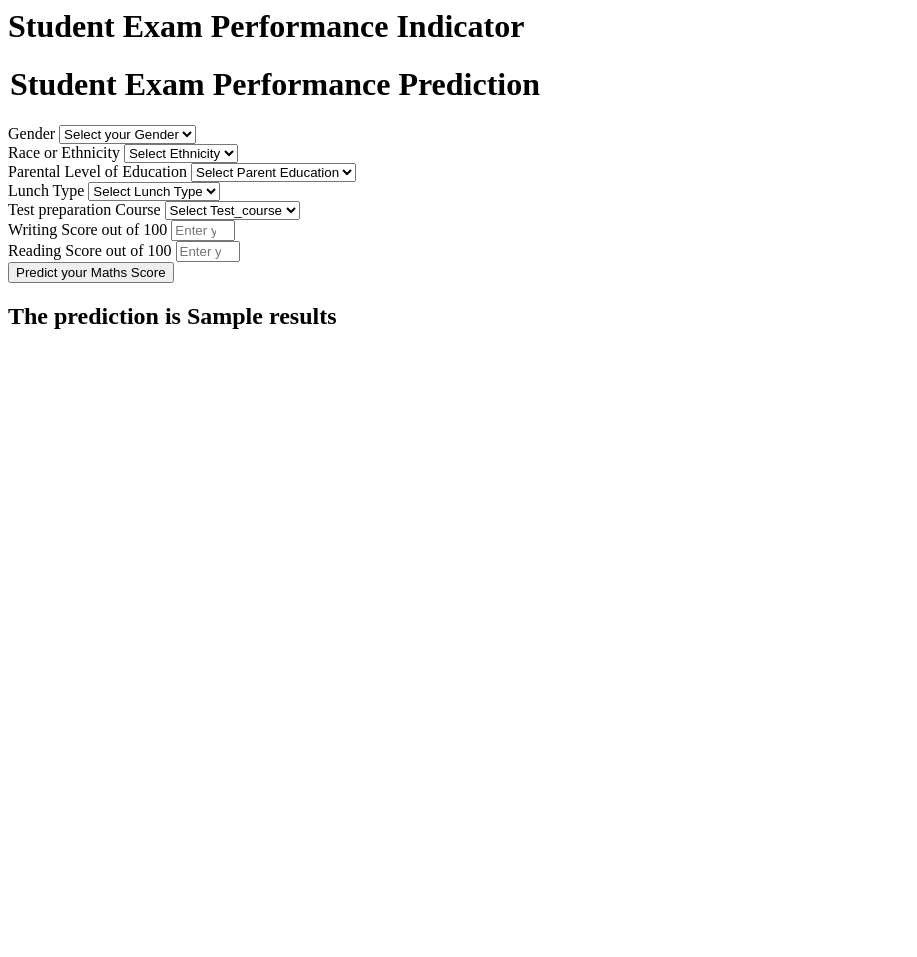
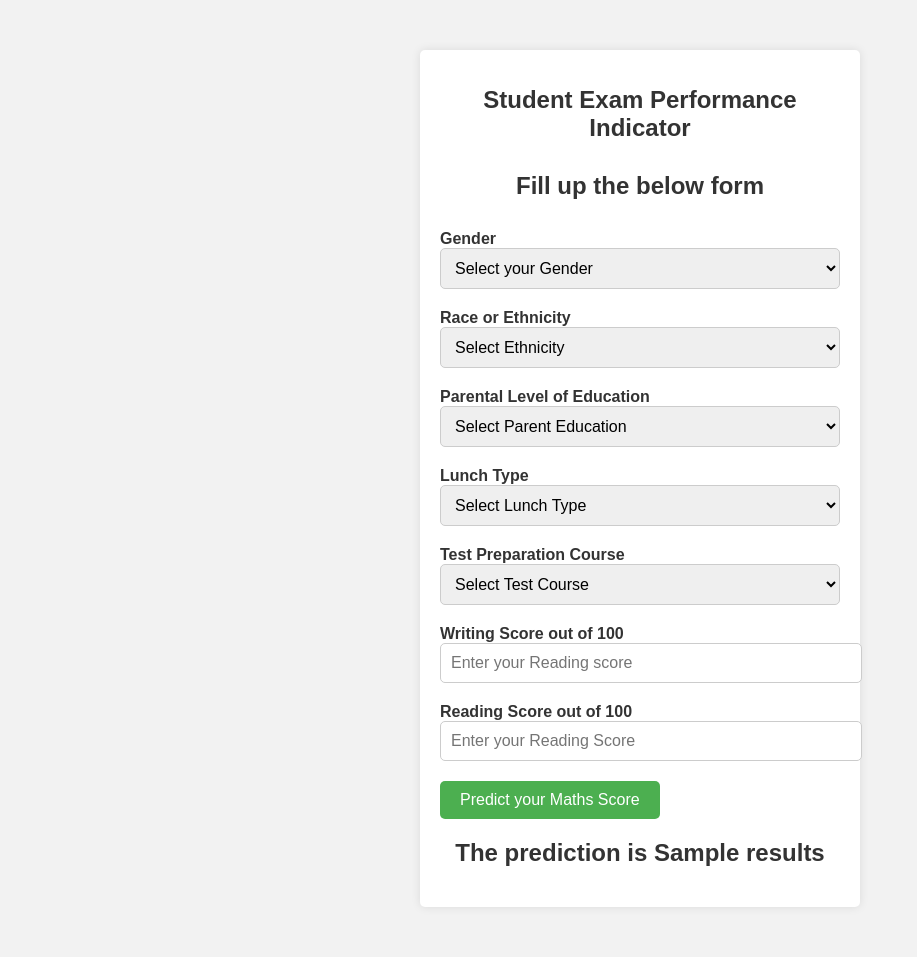
Before and after one commit to TmnGitHub/ML_CI_CD, a Flask app: template templates/home.html in a window 1280 px wide. Shown: the whole page, without its empty margins (0-917 px from the left). Before the commit the page ends 329 px from the top, so only its background shows below. Run offline with Flask 3, Linux system fonts and the light colour scheme; the template is opened without the code that fills it: most values are stand-ins (such as "Sample title", 1, 10 or a date in 2020).

Commit message:
Fill up form design formatted

```diff
--- a/templates/home.html
+++ b/templates/home.html
@@ -1,111 +1,146 @@
+<!DOCTYPE html>
 <html>
+<head>
+    <title>Student Exam Performance Indicator</title>
+    <style>
+        body {
+            font-family: Arial, sans-serif;
+            background-color: #f2f2f2;
+            margin: 0;
+            padding: 0;
+        }
+
+        .login {
+            background-color: #ffffff;
+            max-width: 400px;
+            margin: 50px auto;
+            padding: 20px;
+            border-radius: 5px;
+            box-shadow: 0 0 10px rgba(0, 0, 0, 0.1);
+        }
+
+        h1 {
+            font-size: 24px;
+            text-align: center;
+            margin-bottom: 30px;
+            color: #333333;
+        }
+
+        form {
+            margin-bottom: 15px;
+        }
+
+        .form-label {
+            font-weight: bold;
+            color: #333333;
+        }
+
+        .form-control {
+            width: 100%;
+            padding: 10px;
+            font-size: 16px;
+            border-radius: 5px;
+            border: 1px solid #cccccc;
+        }
+
+        .mb-3 {
+            margin-bottom: 20px;
+        }
+
+        .btn {
+            display: inline-block;
+            background-color: #4caf50;
+            color: #ffffff;
+            text-align: center;
+            padding: 10px 20px;
+            font-size: 16px;
+            border-radius: 5px;
+            border: none;
+            cursor: pointer;
+        }
+
+        .btn-primary {
+            background-color: #4caf50;
+        }
+
+        .btn-primary:hover {
+            background-color: #45a049;
+        }
+
+        h2 {
+            text-align: center;
+            margin-top: 20px;
+            color: #333333;
+        }
+    </style>
+</head>
 <body>
     <div class="login">
         <h1>Student Exam Performance Indicator</h1>
 
         <form action="{{ url_for('predict_datapoint')}}" method="post">
-        <h1>
-            <legend>Student Exam Performance Prediction</legend>
-        </h1>
+            <legend><h1>Fill up the below form</h1></legend>
             <div class="mb-3">
                 <label class="form-label">Gender</label>
-            <select class="form-control" name="gender" placeholder="Enter you Gender" required>
+                <select class="form-control" name="gender" placeholder="Enter your Gender" required>
                     <option class="placeholder" selected disabled value="">Select your Gender</option>
-                <option value="male">
-                    Male
-                </option>
-                <option value="female">
-                    Female
-                </option>
+                    <option value="male">Male</option>
+                    <option value="female">Female</option>
                 </select>
             </div>
             <div class="mb-3">
                 <label class="form-label">Race or Ethnicity</label>
-            <select class="form-control" name="ethnicity" placeholder="Enter you ethnicity" required>
+                <select class="form-control" name="ethnicity" placeholder="Enter your ethnicity" required>
                     <option class="placeholder" selected disabled value="">Select Ethnicity</option>
-                <option value="group A">
-                    Group A
-                </option>
-                <option value="group B">
-                    Group B
-                </option>
-                <option value="group C">
-                    Group C
-                </option>
-                <option value="group D">
-                    Group D
-                </option>
-                <option value="group E">
-                    Group E
-                </option>
+                    <option value="group A">Group A</option>
+                    <option value="group B">Group B</option>
+                    <option value="group C">Group C</option>
+                    <option value="group D">Group D</option>
+                    <option value="group E">Group E</option>
                 </select>
             </div>
             <div class="mb-3">
                 <label class="form-label">Parental Level of Education</label>
-            <select class="form-control" name="parental_level_of_education"
-                placeholder="Enter you Parent Education" required>
+                <select class="form-control" name="parental_level_of_education" placeholder="Enter your Parent Education" required>
                     <option class="placeholder" selected disabled value="">Select Parent Education</option>
-                <option value="associate's degree">
-                    associate's degree
-                </option>
-                <option value="bachelor's degree">
-                    bachelor's degree
-                </option>
-                <option value="high school">
-                    high school
-                </option>
-                <option value="master's degree">
-                    master's degree
-                </option>
-                <option value="some college">
-                    some college
-                </option>
-                <option value="some high school">
-                    some high school
-                </option>
+                    <option value="associate's degree">Associate's Degree</option>
+                    <option value="bachelor's degree">Bachelor's Degree</option>
+                    <option value="high school">High School</option>
+                    <option value="master's degree">Master's Degree</option>
+                    <option value="some college">Some College</option>
+                    <option value="some high school">Some High School</option>
                 </select>
             </div>
             <div class="mb-3">
                 <label class="form-label">Lunch Type</label>
-            <select class="form-control" name="lunch" placeholder="Enter you Lunch" required>
+                <select class="form-control" name="lunch" placeholder="Enter your Lunch" required>
                     <option class="placeholder" selected disabled value="">Select Lunch Type</option>
-                <option value="free/reduced">
-                    free/reduced
-                </option>
-                <option value="standard">
-                    standard
-                </option>
+                    <option value="free/reduced">Free/Reduced</option>
+                    <option value="standard">Standard</option>
                 </select>
             </div>
             <div class="mb-3">
-            <label class="form-label">Test preparation Course</label>
-            <select class="form-control" name="test_preparation_course" placeholder="Enter you Course"
-                required>
-                <option class="placeholder" selected disabled value="">Select Test_course</option>
-                <option value="none">
-                    None
-                </option>
-                <option value="completed">
-                    Completed
-                </option>
+                <label class="form-label">Test Preparation Course</label>
+                <select class="form-control" name="test_preparation_course" placeholder="Enter your Course" required>
+                    <option class="placeholder" selected disabled value="">Select Test Course</option>
+                    <option value="none">None</option>
+                    <option value="completed">Completed</option>
                 </select>
             </div>
             <div class="mb-3">
                 <label class="form-label">Writing Score out of 100</label>
-            <input class="form-control" type="number" name="reading_score"
-                placeholder="Enter your Reading score" min='0' max='100' />
+                <input class="form-control" type="number" name="reading_score" placeholder="Enter your Reading score" min="0" max="100" />
             </div>
             <div class="mb-3">
                 <label class="form-label">Reading Score out of 100</label>
-            <input class="form-control" type="number" name="writing_score"
-                placeholder="Enter your Reading Score" min='0' max='100' />
+                <input class="form-control" type="number" name="writing_score" placeholder="Enter your Reading Score" min="0" max="100" />
             </div>
             <div class="mb-3">
                 <input class="btn btn-primary" type="submit" value="Predict your Maths Score" required />
             </div>
         </form>
-    <h2>
-       The  prediction is {{results}}
-    </h2>
-   <body>
+
+        <h2>The prediction is {{results}}</h2>
+    </div>
+</body>
 </html>
```
Lines whose indentation alone changed are shown as unchanged.
